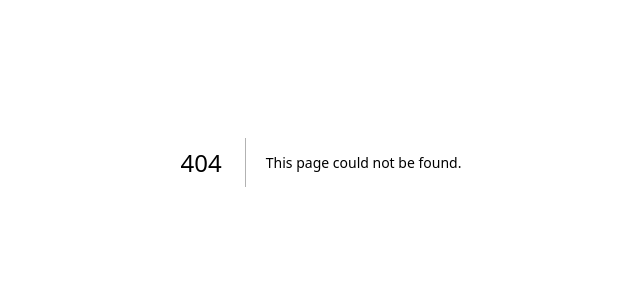
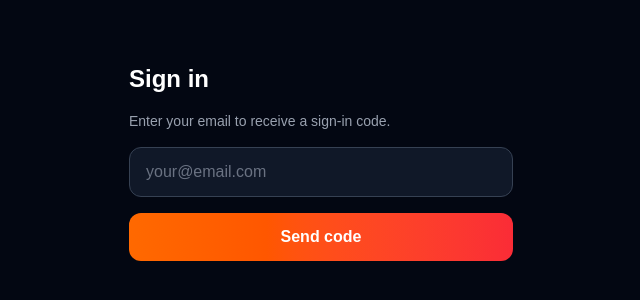
Before and after one commit to gunjan088/timelessarchive-codebase, a Next.js app in the folder web/: page /login in a window 1280 px wide. Before the commit this address had no page. Shown: the part 238-538 px from the top of the page, without its empty margins (319-959 px from the left). Built offline with nearby package versions, Linux system fonts and the light colour scheme.

Commit message:
feat: add OTP login page with return-URL redirect
Committed-By-Agent: claude

```diff
--- /dev/null
+++ b/web/src/app/login/page.tsx
@@ -0,0 +1,107 @@
+'use client'
+import { useState, Suspense } from 'react'
+import { useRouter, useSearchParams } from 'next/navigation'
+import { createClient } from '@/lib/supabase/client'
+
+type Step = 'email' | 'otp'
+
+function LoginForm() {
+    const [step, setStep] = useState<Step>('email')
+    const [email, setEmail] = useState('')
+    const [otp, setOtp] = useState('')
+    const [loading, setLoading] = useState(false)
+    const [error, setError] = useState<string | null>(null)
+    const router = useRouter()
+    const searchParams = useSearchParams()
+    const returnTo = searchParams.get('return') ?? '/'
+
+    async function sendOtp(e: React.FormEvent) {
+        e.preventDefault()
+        setLoading(true)
+        setError(null)
+        const supabase = createClient()
+        const { error } = await supabase.auth.signInWithOtp({ email })
+        setLoading(false)
+        if (error) { setError(error.message); return }
+        setStep('otp')
+    }
+
+    async function verifyOtp(e: React.FormEvent) {
+        e.preventDefault()
+        setLoading(true)
+        setError(null)
+        const supabase = createClient()
+        const { error } = await supabase.auth.verifyOtp({ email, token: otp, type: 'email' })
+        setLoading(false)
+        if (error) { setError(error.message); return }
+        router.push(returnTo)
+        router.refresh()
+    }
+
+    return (
+        <div className="w-full max-w-sm">
+            {step === 'email' ? (
+                <form onSubmit={sendOtp} className="flex flex-col gap-4">
+                    <h1 className="text-2xl font-bold text-white">Sign in</h1>
+                    <p className="text-sm text-gray-400">Enter your email to receive a sign-in code.</p>
+                    <input
+                        type="email"
+                        value={email}
+                        onChange={e => setEmail(e.target.value)}
+                        placeholder="your@email.com"
+                        required
+                        className="w-full bg-gray-900 border border-gray-700 rounded-xl px-4 py-3 text-white placeholder-gray-500 focus:outline-none focus:border-orange-500 transition-colors"
+                    />
+                    {error && <p className="text-red-400 text-sm">{error}</p>}
+                    <button
+                        type="submit"
+                        disabled={loading}
+                        className="w-full bg-gradient-to-r from-orange-500 to-red-500 hover:from-orange-600 hover:to-red-600 disabled:opacity-50 disabled:cursor-not-allowed text-white font-semibold px-4 py-3 rounded-xl transition-all"
+                    >
+                        {loading ? 'Sending...' : 'Send code'}
+                    </button>
+                </form>
+            ) : (
+                <form onSubmit={verifyOtp} className="flex flex-col gap-4">
+                    <h1 className="text-2xl font-bold text-white">Enter code</h1>
+                    <p className="text-sm text-gray-400">Check your email at <span className="text-white">{email}</span>.</p>
+                    <input
+                        type="text"
+                        value={otp}
+                        onChange={e => setOtp(e.target.value)}
+                        placeholder="123456"
+                        required
+                        inputMode="numeric"
+                        maxLength={6}
+                        className="w-full bg-gray-900 border border-gray-700 rounded-xl px-4 py-3 text-white placeholder-gray-500 focus:outline-none focus:border-orange-500 transition-colors tracking-widest text-center text-lg"
+                    />
+                    {error && <p className="text-red-400 text-sm">{error}</p>}
+                    <button
+                        type="submit"
+                        disabled={loading}
+                        className="w-full bg-gradient-to-r from-orange-500 to-red-500 hover:from-orange-600 hover:to-red-600 disabled:opacity-50 disabled:cursor-not-allowed text-white font-semibold px-4 py-3 rounded-xl transition-all"
+                    >
+                        {loading ? 'Verifying...' : 'Verify'}
+                    </button>
+                    <button
+                        type="button"
+                        onClick={() => { setStep('email'); setOtp(''); setError(null) }}
+                        className="text-sm text-gray-500 hover:text-gray-300 transition-colors"
+                    >
+                        Use a different email
+                    </button>
+                </form>
+            )}
+        </div>
+    )
+}
+
+export default function LoginPage() {
+    return (
+        <main className="min-h-screen bg-gray-950 flex items-center justify-center px-4">
+            <Suspense fallback={<div className="text-gray-400">Loading...</div>}>
+                <LoginForm />
+            </Suspense>
+        </main>
+    )
+}
```
